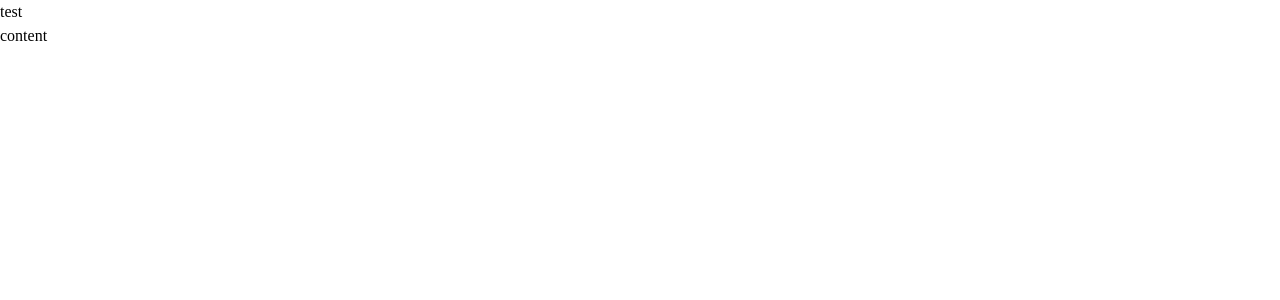
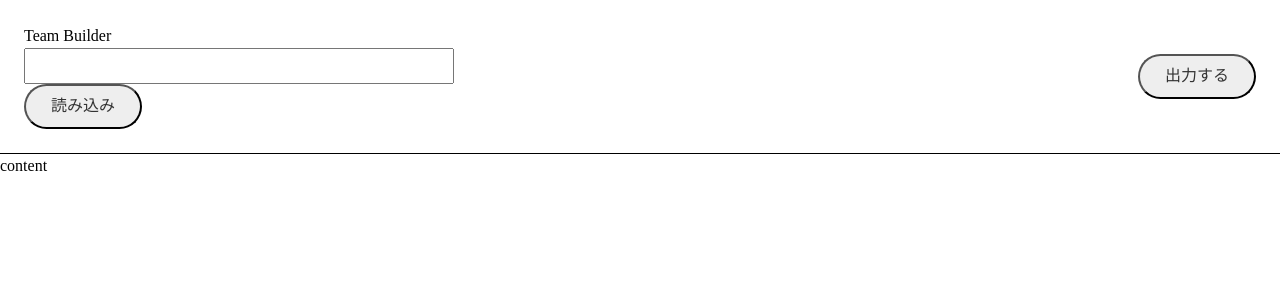
Before and after one commit to trancore/gas-team-builder, a React (Vite) app: page / in a window 1280 px wide. Shown: the top 300 px of the page. Built offline with nearby package versions, Linux system fonts and the light colour scheme.

Commit message:
feature: add Header component

```diff
--- a/src/main.tsx
+++ b/src/main.tsx
@@ -2,10 +2,11 @@ import React from "react";
 import ReactDOM from "react-dom/client";
 import "~/assets/css/reset.css";
 import "~/assets/css/base.css";
+import Header from "~/components/Header/Header.tsx";
 
 ReactDOM.createRoot(document.getElementById("root")!).render(
   <React.StrictMode>
-    <header>test</header>
+    <Header />
     <main>content</main>
   </React.StrictMode>,
 );
```
